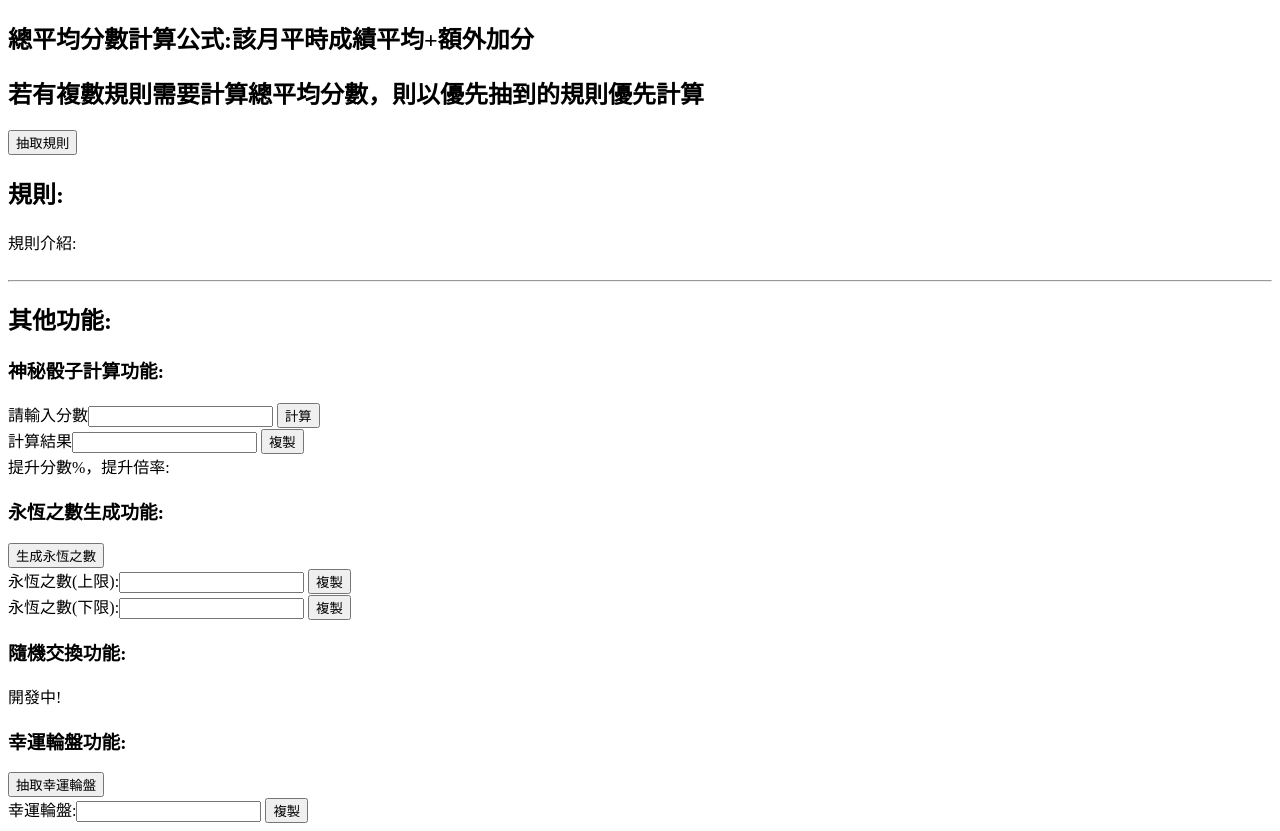
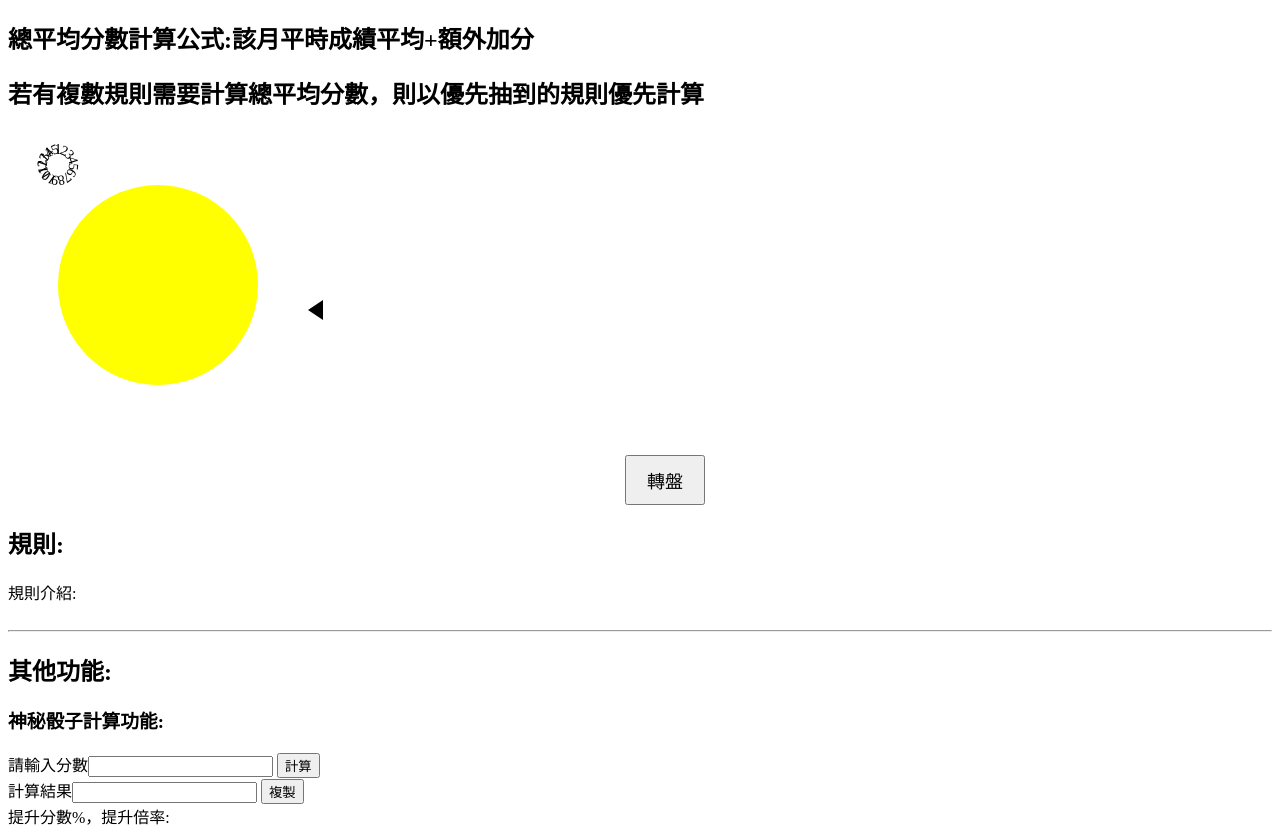
Before and after one commit to Coffeecat2006/scoreCalculation, a plain HTML site: page index.html in a window 1280 px wide. Shown: the top 831 px of the page. Drawn offline with Linux system fonts and the light colour scheme.

Commit message:
Add files via upload

```diff
--- a/index.html
+++ b/index.html
@@ -3,12 +3,36 @@
 <head>
     <meta charset="UTF-8">
     <meta name="viewport" content="width=device-width, initial-scale=1.0">
+    <link href="style.css" rel="stylesheet" type="text/css" />
     <title>新增資料夾</title>
 </head>
 <body>
     <h2>總平均分數計算公式:該月平時成績平均+額外加分</h2>
     <h2>若有複數規則需要計算總平均分數，則以優先抽到的規則優先計算</h2>
-    <button onclick='randomRule()'>抽取規則</button>
+    <div class="container">
+        <div class="spinner-container">
+          <div id="spinner" class="spinner">
+            <div class="number">1</div>
+            <div class="number">2</div>
+            <div class="number">3</div>
+            <div class="number">4</div>
+            <div class="number">5</div>
+            <div class="number">6</div>
+            <div class="number">7</div>
+            <div class="number">8</div>
+            <div class="number">9</div>
+            <div class="number">10</div>
+            <div class="number">11</div>
+            <div class="number">12</div>
+            <div class="number">13</div>
+            <div class="number">14</div>
+            <div class="number">15</div>
+          </div>
+          <div id="num"></div>
+          <div id="pointer" class="pointer"></div>
+        </div>
+        <button id="spinBtn" class="spin-btn">轉盤</button>
+      </div>
     <div id="rule"><h2>規則:</h2></div>
     <div id="ruleinfo">規則介紹:</div>
     <br>
--- a/main.js
+++ b/main.js
@@ -78,6 +78,7 @@ function randomRule(){
     var randRule = random(0,14);
     get("rule").innerHTML = "<h2>"+rule[randRule]+"</h2>";
     get("ruleinfo").innerHTML = ruleinfo[randRule];
+    get("num").innerHTML = randRule+1;
 }
 function enternalNumber(){
     get("enternalNumber1").value = 85+random(1,6);
@@ -105,3 +106,50 @@ function randomscore(){
         get("scorerandom").value = random(78,95);
     }
 }
+document.getElementById('spinBtn').addEventListener('click', function() {
+
+    this.disabled = true;
+
+
+    setTimeout(function() {
+      document.getElementById('spinBtn').disabled = false;
+    }, 1000);
+
+
+    var stopAngle = Math.floor(Math.random() * 360);
+
+
+    var spinner = document.getElementById('spinner');
+
+
+    spinner.style.transition = 'transform 1s ease-out';
+
+
+    var currentRotation = getCurrentRotation(spinner);
+    var totalRotation = currentRotation + stopAngle;
+
+    rotateSpinner(spinner, totalRotation);
+    randomRule();
+  });
+
+  function getCurrentRotation(element) {
+    var st = window.getComputedStyle(element, null);
+    var tr = st.getPropertyValue('transform');
+    if (tr && tr !== 'none') {
+
+      var values = tr.split('(')[1];
+      values = values.split(')')[0];
+      values = values.split(',');
+      var a = values[0];
+      var b = values[1];
+      var angle = Math.round(Math.atan2(b, a) * (180 / Math.PI));
+
+      return angle >= 0 ? angle : (angle + 360);
+    }
+    return 0;
+  }
+
+
+  function rotateSpinner(element, angle) {
+    element.style.transform = 'rotate(' + angle + 'deg)';
+  }
--- /dev/null
+++ b/style.css
@@ -0,0 +1,69 @@
+.container {
+    text-align: center;
+    margin-top: 75px;
+    margin-left: 50px;
+  }
+
+  .spinner-container {
+    position: relative;
+  }
+
+  .spinner {
+    width: 200px;
+    height: 200px;
+    background-color: yellow;
+    border-radius: 50%;
+    position: relative;
+  }
+
+  .number {
+    position: absolute;
+    width: 50px;
+    height: 50px;
+    line-height: 20px;
+    text-align: center;
+    font-size: 14px;
+  }
+
+  .number:nth-child(1) { transform: translate(-50%, -90%) rotate(0deg); }
+  .number:nth-child(2) { transform: translate(-50%, -90%) rotate(24deg); }
+  .number:nth-child(3) { transform: translate(-50%, -90%) rotate(48deg); }
+  .number:nth-child(4) { transform: translate(-50%, -90%) rotate(72deg); }
+  .number:nth-child(5) { transform: translate(-50%, -90%) rotate(96deg); }
+  .number:nth-child(6) { transform: translate(-50%, -90%) rotate(120deg); }
+  .number:nth-child(7) { transform: translate(-50%, -90%) rotate(144deg); }
+  .number:nth-child(8) { transform: translate(-50%, -90%) rotate(168deg); }
+  .number:nth-child(9) { transform: translate(-50%, -90%) rotate(192deg); }
+  .number:nth-child(10) { transform: translate(-50%, -90%) rotate(216deg); }
+  .number:nth-child(11) { transform: translate(-50%, -90%) rotate(240deg); }
+  .number:nth-child(12) { transform: translate(-50%, -90%) rotate(264deg); }
+  .number:nth-child(13) { transform: translate(-50%, -90%) rotate(288deg); }
+  .number:nth-child(14) { transform: translate(-50%, -90%) rotate(312deg); }
+  .number:nth-child(15) { transform: translate(-50%, -90%) rotate(336deg); }
+
+  .pointer {
+    width: 0;
+    height: 0;
+    border-top: 10px solid transparent;
+    border-bottom: 10px solid transparent;
+    border-right: 15px solid black;
+    position: absolute;
+    top: 50%;
+    left: 250px;
+    transform: translateY(-50%);
+  }
+
+  .spin-btn {
+    margin-top: 20px;
+    padding: 10px 20px;
+    font-size: 18px;
+    cursor: pointer;
+  }
+  #num {
+    width: 50px;
+    height: 50px;
+    top: -50px;
+    line-height: 20px;
+    font-size: 40px;
+    text-align: center;
+  }
```
